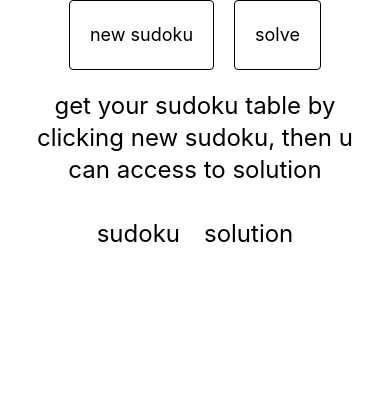
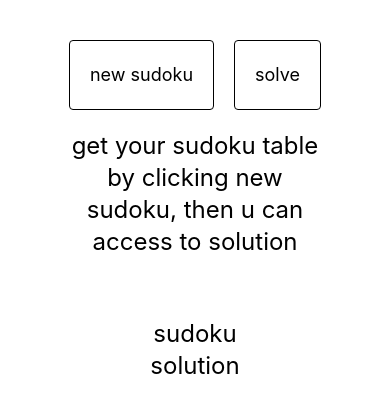
Before and after one commit to dufren/sudoku-challange, a React (Create React App) app: page / in a window 390 px wide. Shown: the top 412 px of the page. Built offline with nearby package versions, Linux system fonts and the light colour scheme.

Commit message:
some css addition

```diff
--- a/src/App.js
+++ b/src/App.js
@@ -44,24 +44,26 @@ function App() {
 
   const handleMap = (data) => {
     return data?.map((row, rowIdx) => (
-      <div key={rowIdx}>
-        {row.map((col, colIdx) => (
-          <div className="" key={colIdx}>
+      <div className="p-1 shadow-2xl border text-center" key={rowIdx}>
+        {row.map((col, colIdx) => {
+          return (
+            <div className="p-1" key={colIdx}>
               <input
-              className="w-10 border border-black outline-none text-center"
+                className="w-10 outline-none text-center"
                 type="number"
                 value={col}
                 onChange={(e) => handleCol(rowIdx, colIdx, e.target.value)}
               />
             </div>
-        ))}
+          );
+        })}
       </div>
     ));
   };
 
   return (
     <div>
-      <div className="text-center">
+      <div className="text-center p-10">
         {isCompleted && <Confetti className="w-full" />}
         <button
           className="p-5 rounded border border-black mr-5 text-lg"
@@ -81,20 +83,16 @@ function App() {
         </p>
       </div>
 
-      <div className="flex justify-center">
-        <div className="">
-          <h1 className="text-center p-3 text-2xl">sudoku</h1>
-          <div className="grid grid-cols-9 w-3/4 mx-auto">
-            {handleMap(puzzle)}
-          </div>
+      <div className="md:grid lg:grid-cols-2 place-items-center">
+        <div className="lg:w-3/4">
+          <h1 className="text-center text-2xl">sudoku</h1>
+          <div className="grid grid-cols-9">{handleMap(puzzle)}</div>
         </div>
 
-        <div>
-          <h1 className="text-center p-3 text-2xl">solution</h1>
+        <div className="lg:w-3/4">
+          <h1 className="text-center text-2xl">solution</h1>
           {visible && (
-            <div className="grid grid-cols-9 w-3/4 mx-auto">
-              {handleMap(solution)}
-            </div>
+            <div className="grid grid-cols-9">{handleMap(solution)}</div>
           )}
         </div>
       </div>
```
Lines whose indentation alone changed are shown as unchanged.
